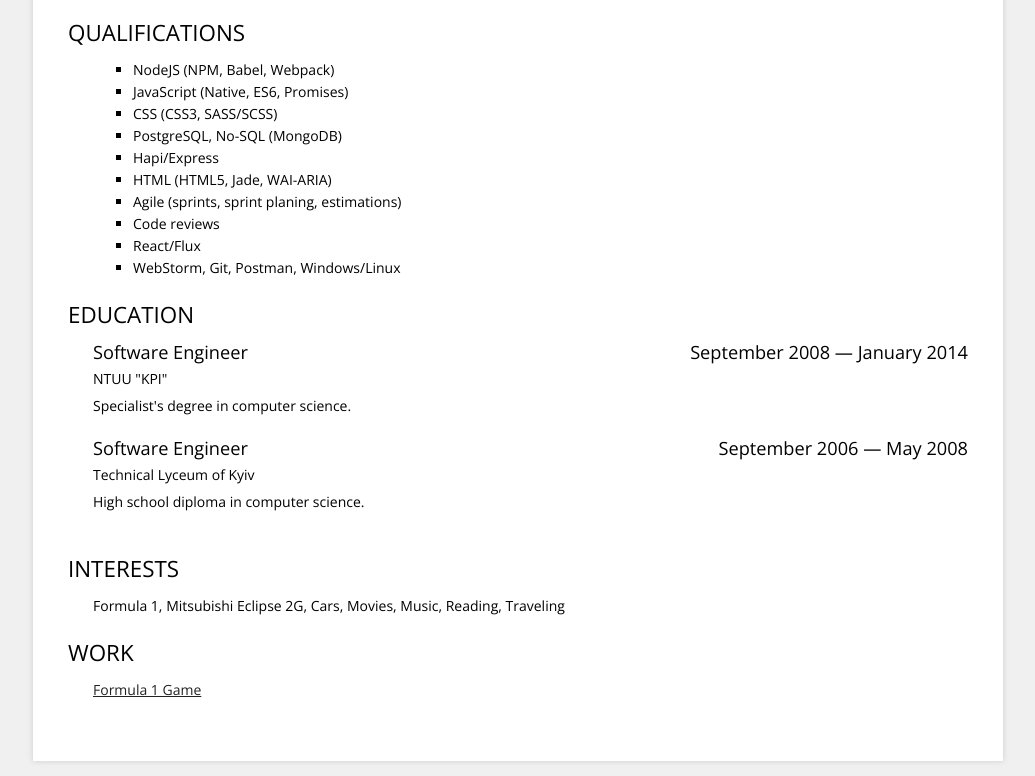
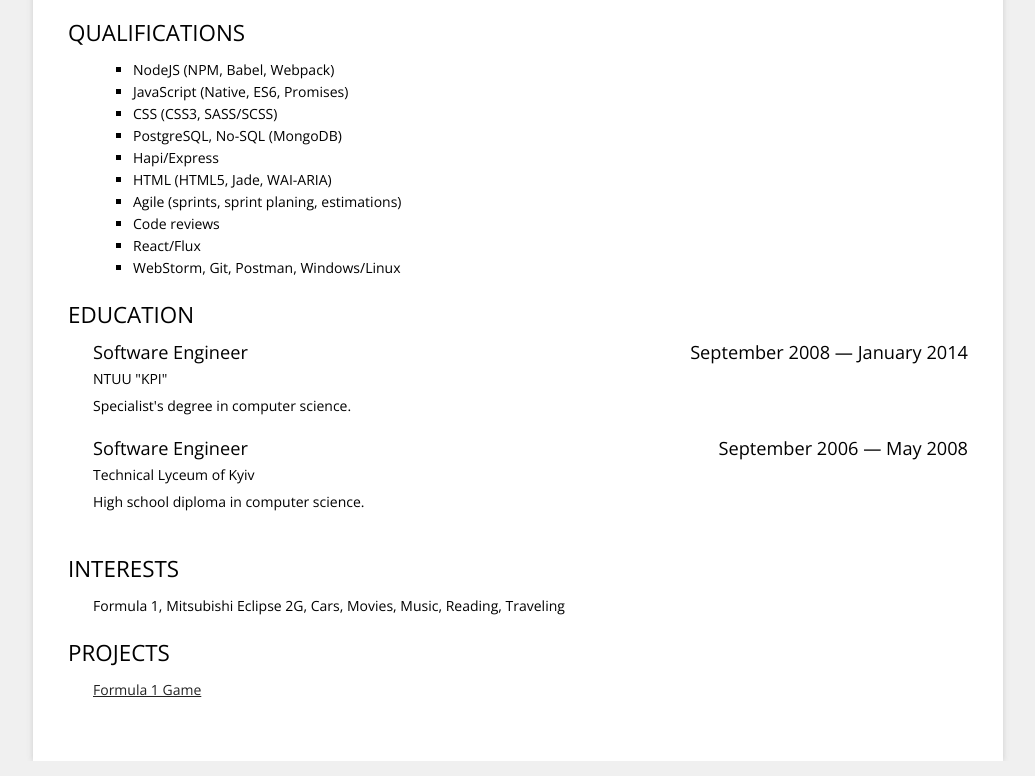
Before and after one commit to BigLes/ownpage, a website: page www/index.html in a window 1280 px wide. Shown: the part 800-1576 px from the top of the page, without its empty margins (122-1157 px from the left). Drawn offline with nearby package versions, Linux system fonts and the light colour scheme.

Commit message:
Styles and content updated

```diff
--- a/www/index.html
+++ b/www/index.html
@@ -141,7 +141,7 @@
 			<div class="clear"></div>
 		</div>
 			<div class="section">
-			<h2 class="title">Work</h2>
+			<h2 class="title">Projects</h2>
 			<div class="set">
                 <div class="item">
                     <span class="info"><a href="formula1">Formula 1 Game</a></span>
--- a/www/styles/main.css
+++ b/www/styles/main.css
@@ -51,7 +51,7 @@ a {
     background: #fff;
     width: 900px;
     padding: 35px;
-    margin: 0 auto 15px auto;
+    margin: 0 auto 0 auto;
     overflow: hidden;
 
     box-shadow: 0 0 6px #ccc;
```
